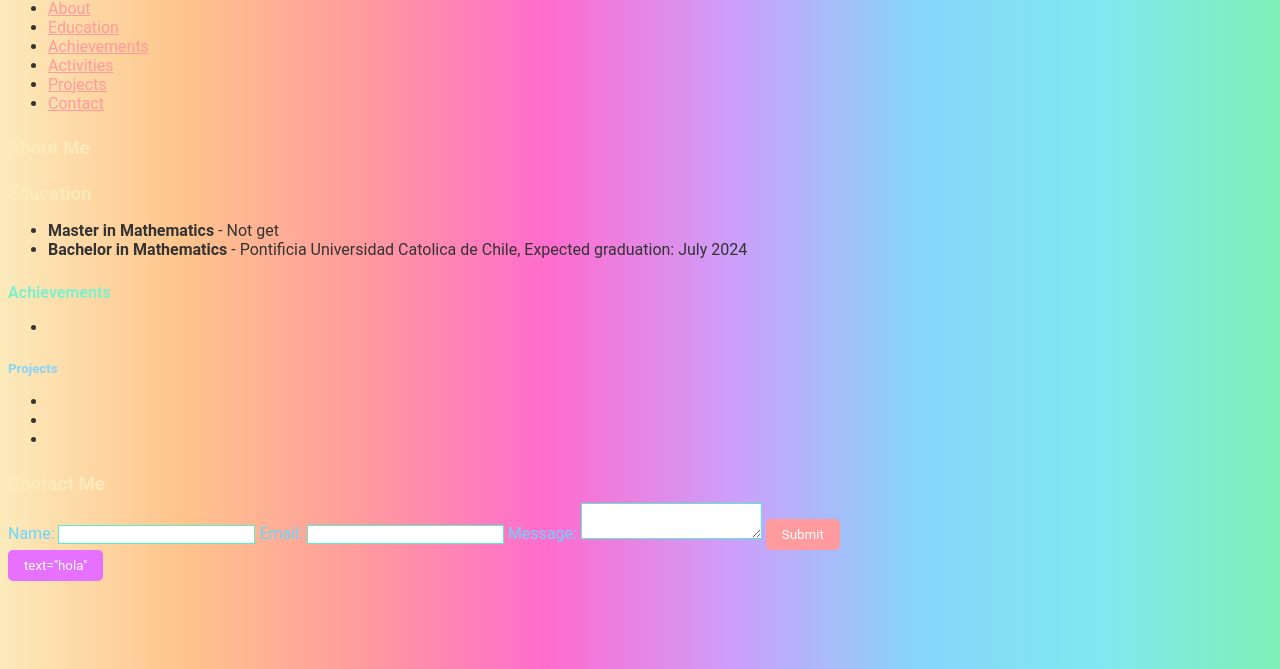
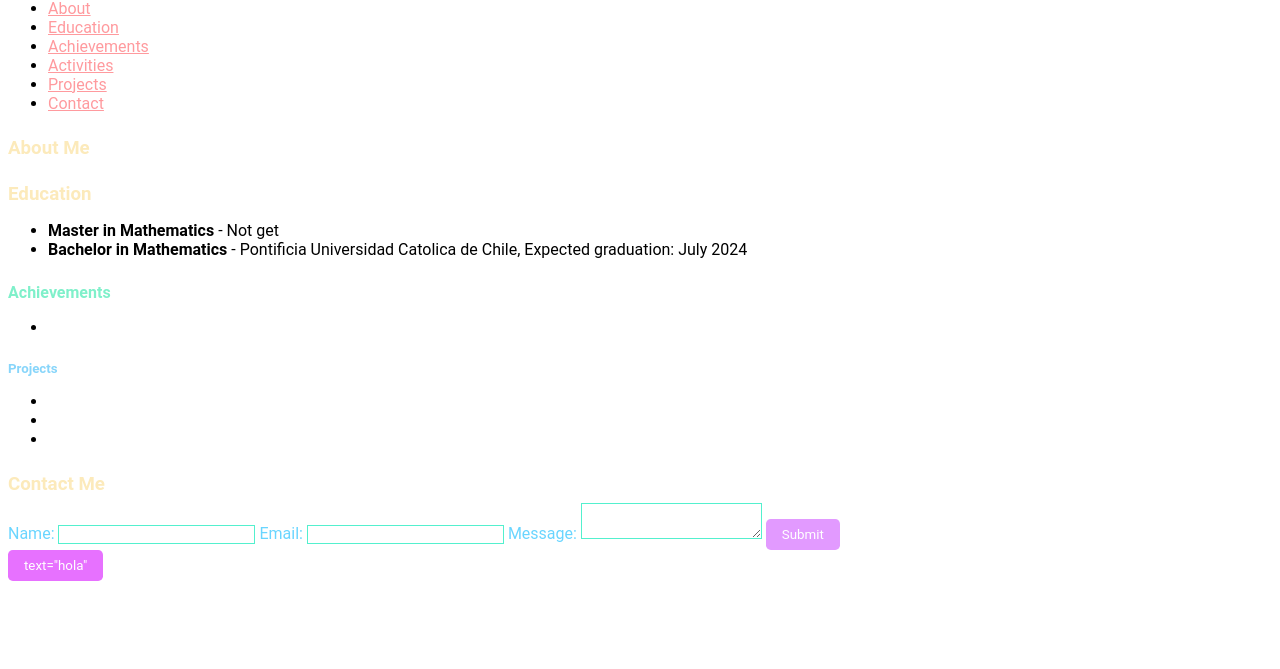
Before and after one commit to Franbelen/Francisca-Aguayo, a plain HTML site: page index.html in a window 1280 px wide. Shown: the part 131-800 px from the top of the page. Drawn offline with Linux system fonts and the light colour scheme.

Commit message:
cambios style

```diff
--- a/style.css
+++ b/style.css
@@ -5,11 +5,6 @@
     font-family: 'Roboto', sans-serif;
   }
 
-  /* Apply background color gradient */
-  body {
-    background: linear-gradient(to right, #fceabb, #ffc48c, #ff9a9e, #ff6cce, #ce9efa, #87d5fa, #7fe8f0,#7ff0b7);
-    color: #333;
-  }
 
   /* Apply rainbow colors to headings */
   h1, h2, h3, h4, h5, h6 {
@@ -74,7 +69,7 @@
   }
 
   input[type=submit] {
-    background-color: #ff9a9e;
+    background-color: #e29aff;
     color: #FFF;
     border: none;
     padding: 0.5rem 1rem;
```
